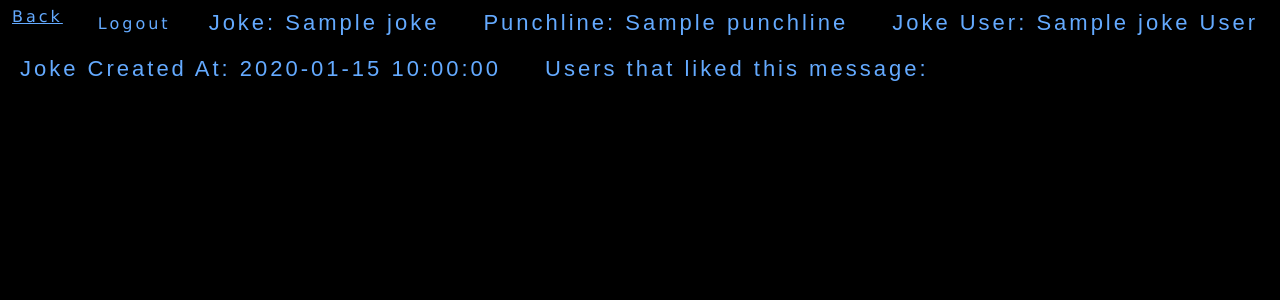
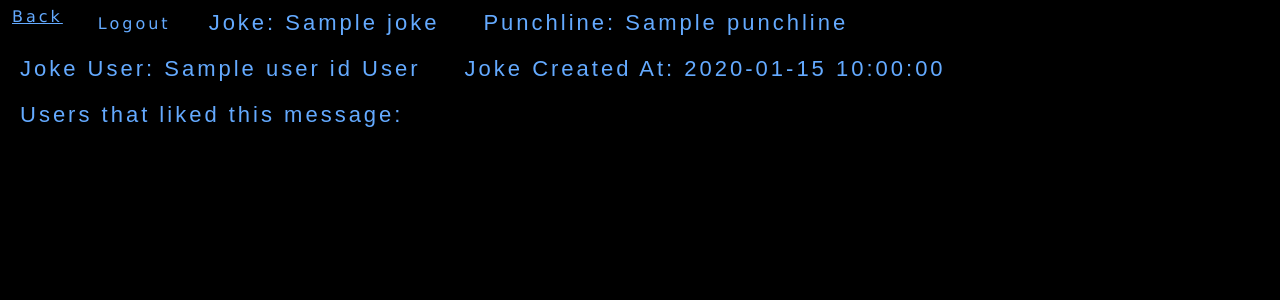
Before and after one commit to codingdojo-projects-algos-august-2019/Niel-and-Richard-Group, a Flask app: template Group/templates/details.html in a window 1280 px wide. Shown: the top 300 px of the page. Run offline with Flask 2, Linux system fonts and the light colour scheme; the template is opened without the code that fills it: most values are stand-ins (such as "Sample title", 1, 10 or a date in 2020).

Commit message:
Add files via upload

```diff
--- a/Group/server.py
+++ b/Group/server.py
@@ -221,6 +221,14 @@ def joke_details(joke_id):
         'joke_id': joke_id
     }
     jokes = mysql.query_db(query, data)
+
+    mysql = connectToMySQL(database)
+    query = "SELECT * FROM jokes LEFT JOIN users ON jokes.user_id = users.id WHERE jokes.id = %(joke_id)s"
+    data = {
+        'joke_id': joke_id
+    }
+    punchline = mysql.query_db(query, data)
+
     mysql = connectToMySQL(database)
     query = "SELECT * FROM likes LEFT JOIN users ON users_id = users.id WHERE jokes_id =  %(joke_id)s"
     data = {
@@ -229,7 +237,7 @@ def joke_details(joke_id):
     likes = mysql.query_db(query, data)
     print("0")
     print("here i am")
-    return render_template("/details.html", jokes=jokes[0], likes=likes)
+    return render_template("/details.html", jokes=jokes[0], punchline=punchline, likes=likes)
 
 
 @app.route("/edit/1")
--- a/Group/templates/details.html
+++ b/Group/templates/details.html
@@ -12,13 +12,13 @@
     <a href="/logout"><button>Logout</button></a>
 
 
-    <p>Joke: {{joke['joke']}}</p>
+    <p>Joke: {{jokes['joke']}}</p>
     <p>Punchline: {{punchline['punchline']}}</p>
-    <p>Joke User: {{jokes['fist_name']}} {{jokes['last_name']}}</p>
+    <p>Joke User: {{user_id['fist_name']}} {{user_id['last_name']}}</p>
     <p>Joke Created At: {{jokes['created_at']}}</p>
     <p>Users that liked this message:
         <ul>
-        {% for user in users_who_liked%}
+        {% for user in likes%}
             <li>{{user['first_name']}} {{user['last_name']}}</li>
         {%endfor%}
         </ul>
```
